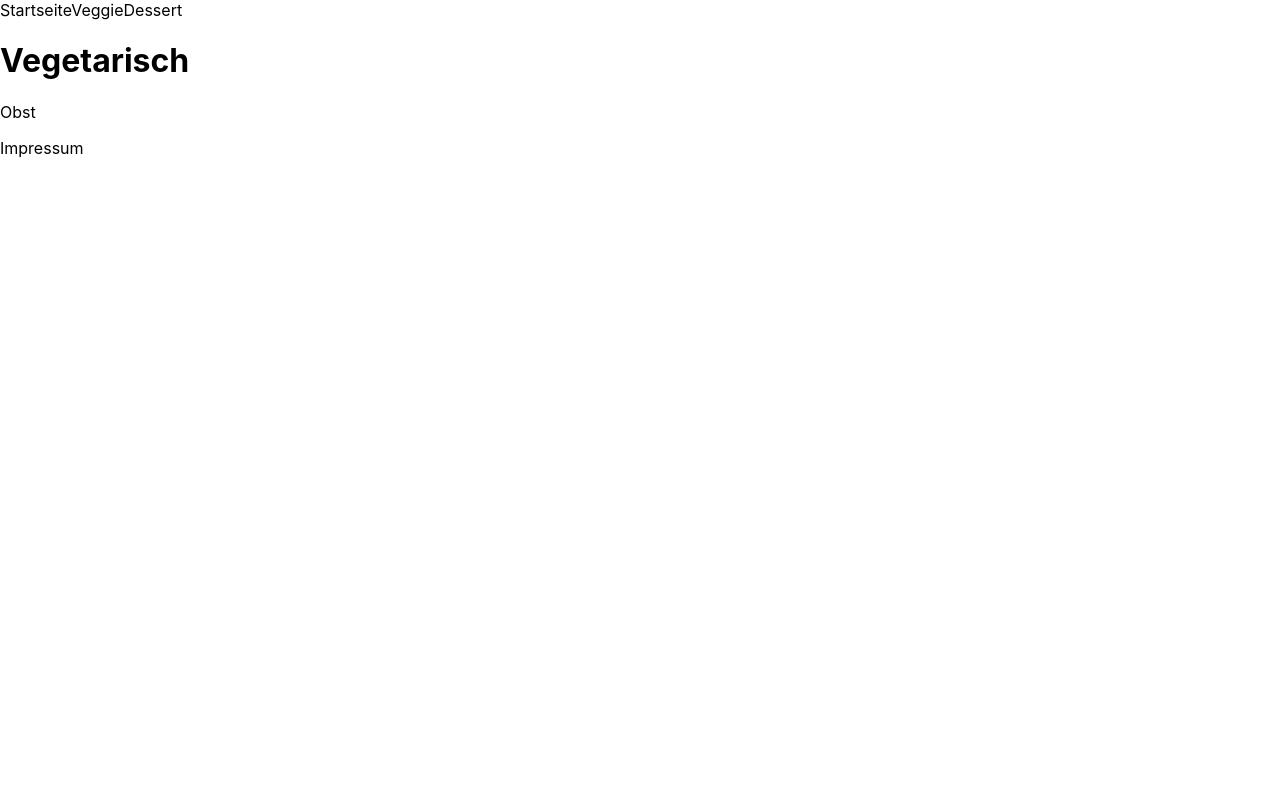
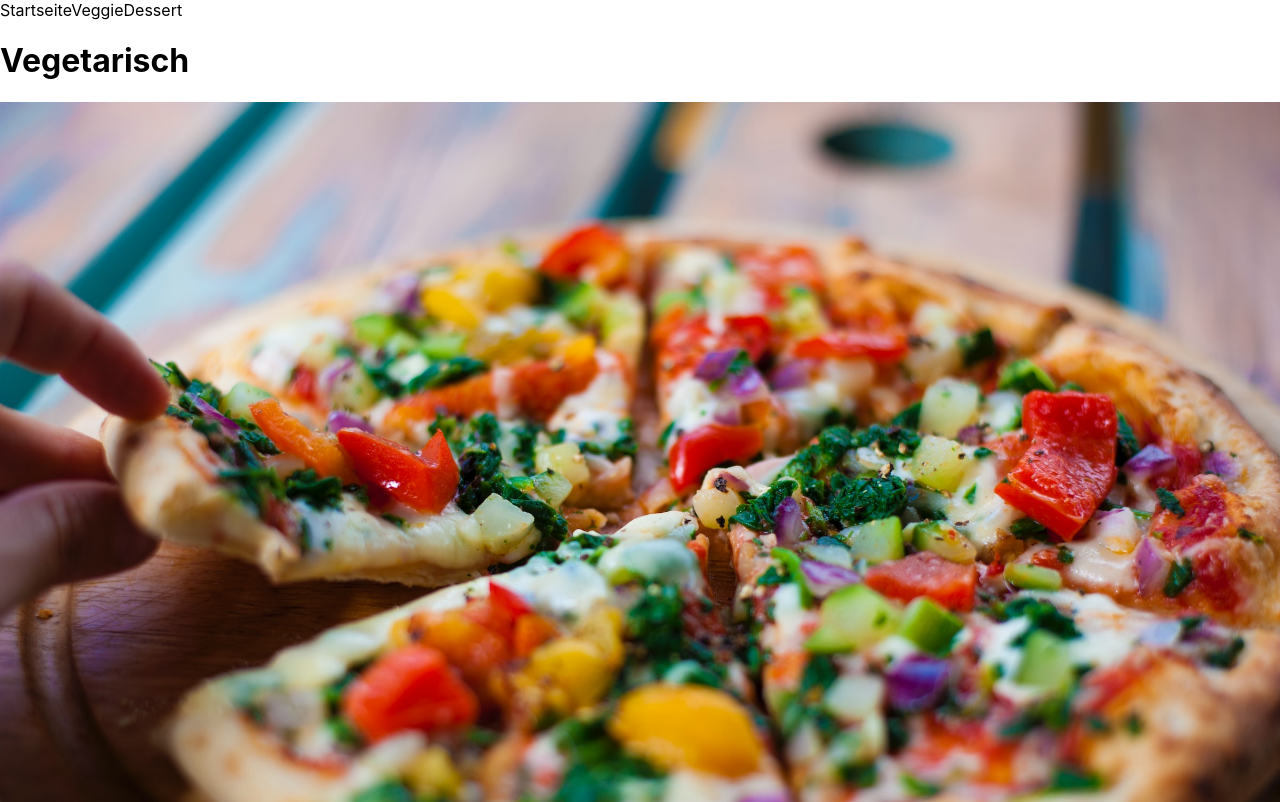
Before and after one commit to FreytagDom/fish-shop, a Next.js app: page /Veggie in a window 1280 px wide. Shown: the top 802 px of the page. Built offline with nearby package versions, Linux system fonts and the light colour scheme.

Commit message:
add veggieImg

```diff
--- a/next.config.js
+++ b/next.config.js
@@ -2,6 +2,7 @@
 const nextConfig = {
   reactStrictMode: true,
   swcMinify: true,
-}
+  images: { domains: [] },
+};
 
-module.exports = nextConfig
+module.exports = nextConfig;
--- a/pages/Veggie.js
+++ b/pages/Veggie.js
@@ -1,7 +1,12 @@
+import Image from "next/image";
+import FischImg from "../public/pizza.jpg";
+
 export default function veggies() {
   return (
     <>
       <h1>Vegetarisch</h1>
+      <Image src={FischImg} alt="" />
+
       <p>Obst</p>
     </>
   );
--- a/pages/index.js
+++ b/pages/index.js
@@ -1,3 +1,7 @@
 export default function Home() {
-  return <h1>Fische Shop</h1>;
+  return (
+    <>
+      <h1>Fische Shop</h1>
+    </>
+  );
 }
```
Also changed, not shown: Img/FischImg.jpg (added), public/pizza.jpg (added).
